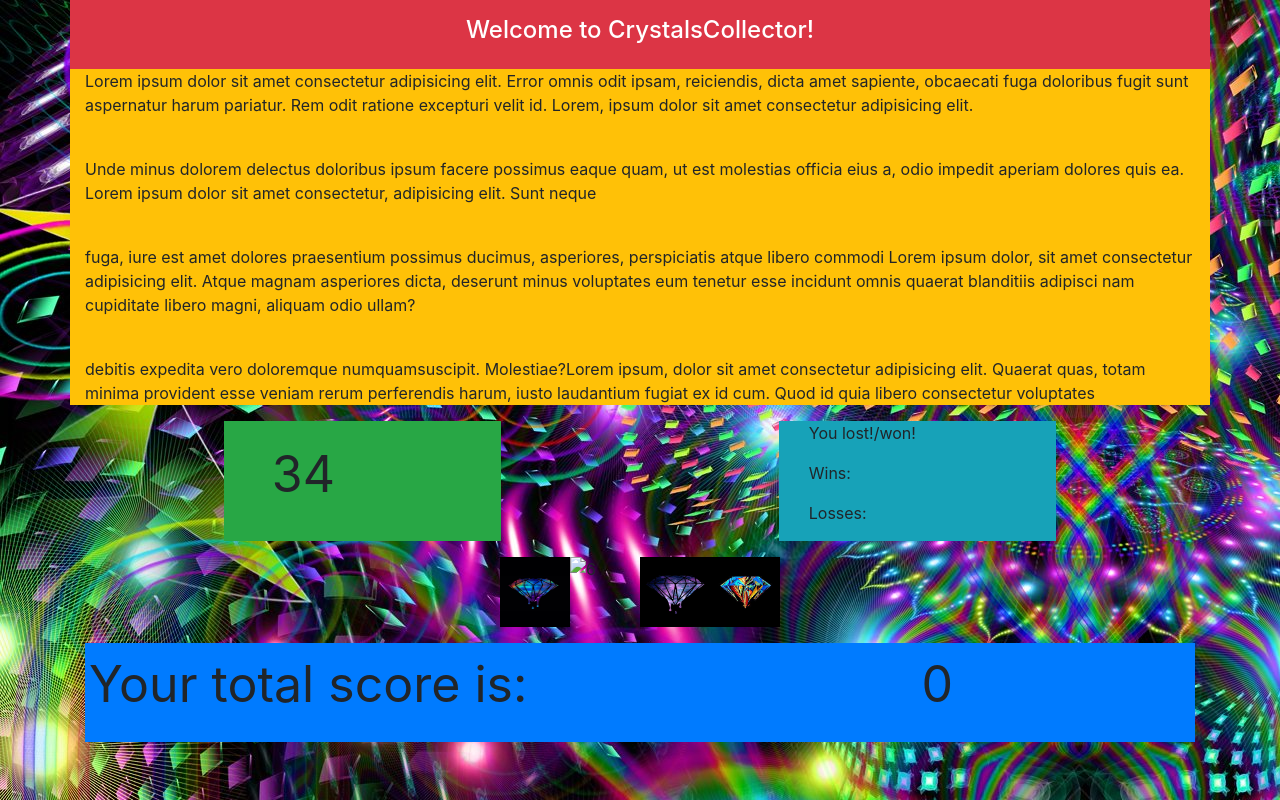
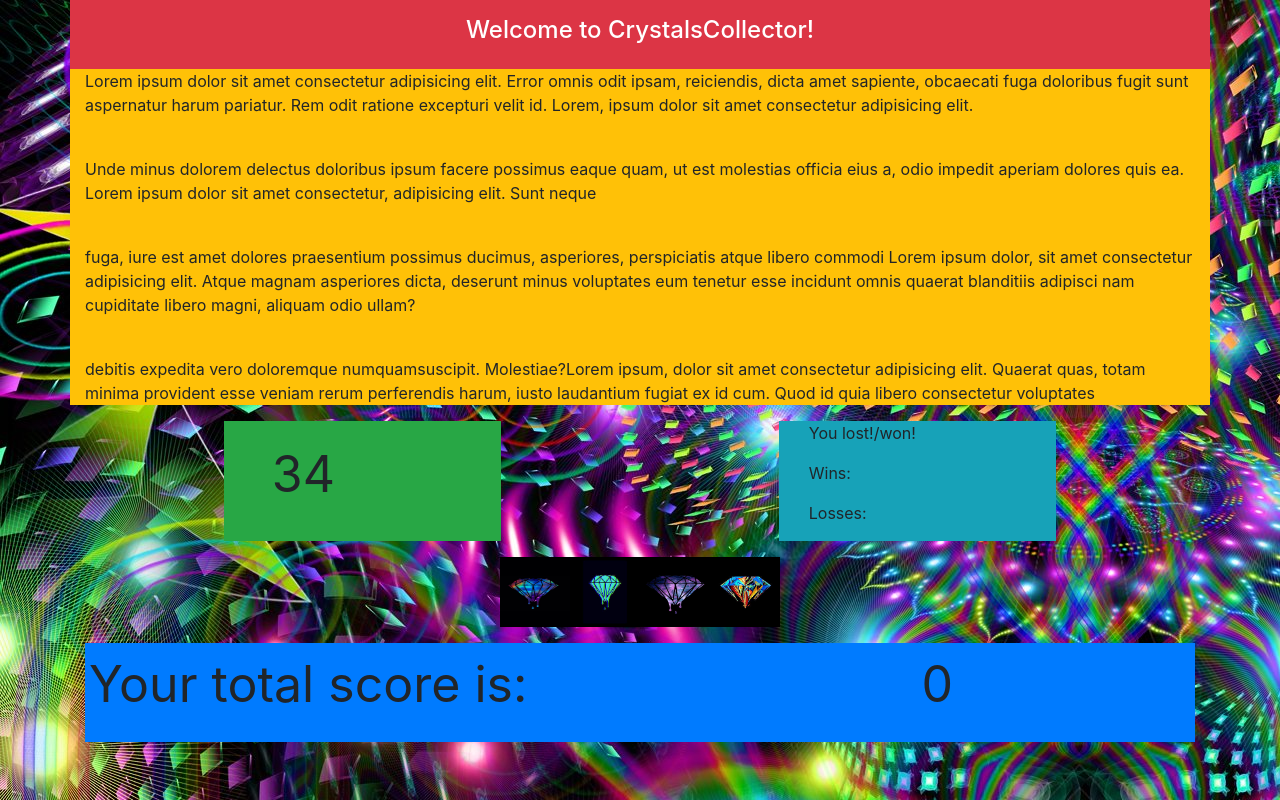
Before and after one commit to Josh-Kelly2015/Crystal-Collectors, a plain HTML site: page index.html in a window 1280 px wide. Drawn offline with nearby package versions, Linux system fonts and the light colour scheme.

Commit message:
had to put Green_Crystal in place of Prism_Crystal since it was deleted

```diff
--- a/index.html
+++ b/index.html
@@ -92,7 +92,7 @@
 
 
         <!-- blue crystal. add bootstrap class of button?, value?  -->
-        <img src="assets/images/Prism_Crystal.jpg" alt="6" height="70" width="70">
+        <img src="assets/images/Green_Crystal.jpg" alt="6" height="70" width="70">
 
 
         <!-- orange crystal. add bootstrap class of button?, value?  -->
```
